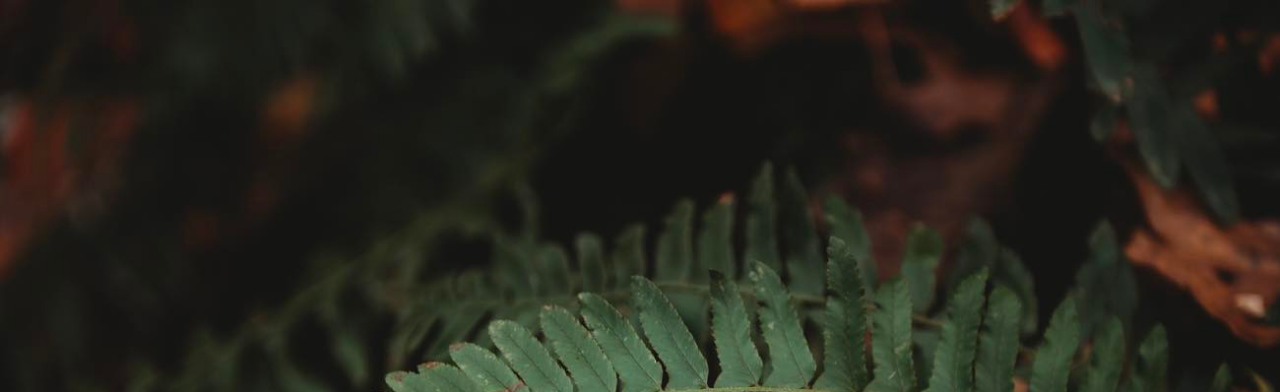
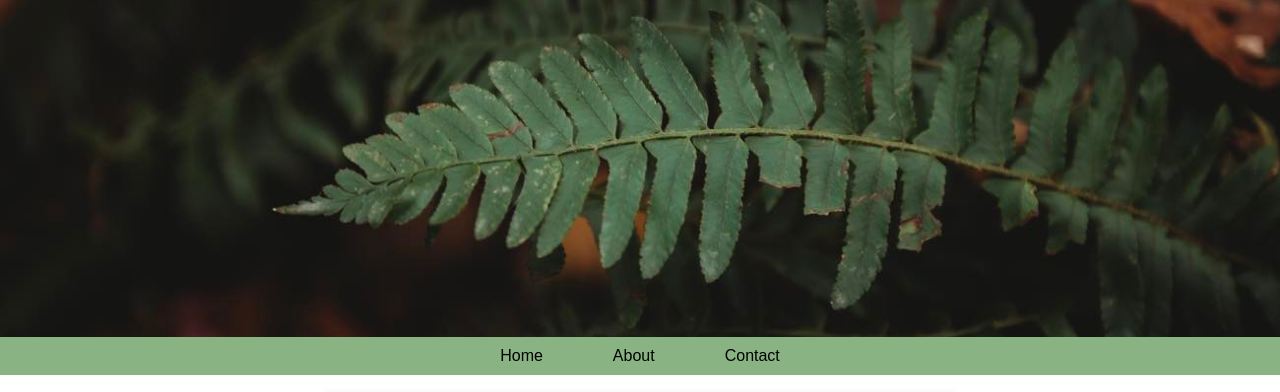
Before and after one commit to jes-bee/journal, a website: page about.html in a window 1280 px wide. Shown: the top 392 px of the page. Drawn offline with Linux system fonts and the light colour scheme.

Commit message:
Fixed image

```diff
--- a/about.html
+++ b/about.html
@@ -8,7 +8,11 @@
 </head>
 <body>
     <header>
-        <img src="./images/plant.jpg" alt="Header Image" class="header-image">
+
+        <div>
+            <img src="/images/plant.jpg" alt="Header Image" class="header-image" style="width: 100%; height: 337px; object-fit: cover;">
+        </div>
+
         <nav>
             <ul class="nav-menu">
                 <li><a href="index.html">Home</a></li>
```
Also changed, not shown: contact.html (+5 -1 lines).
